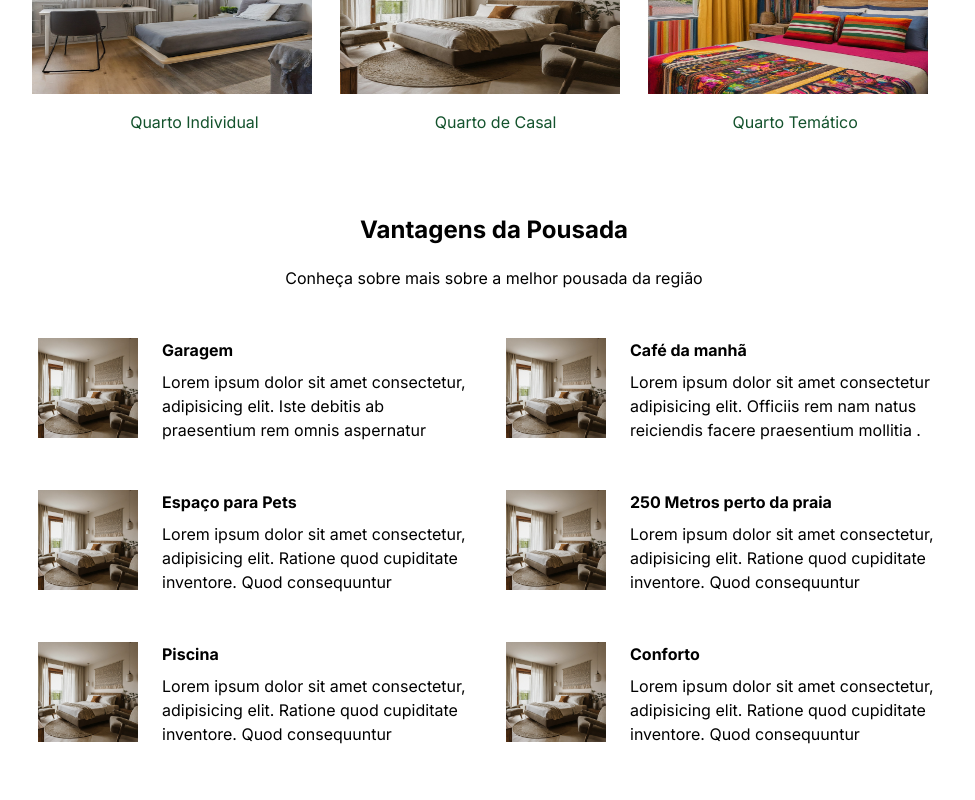
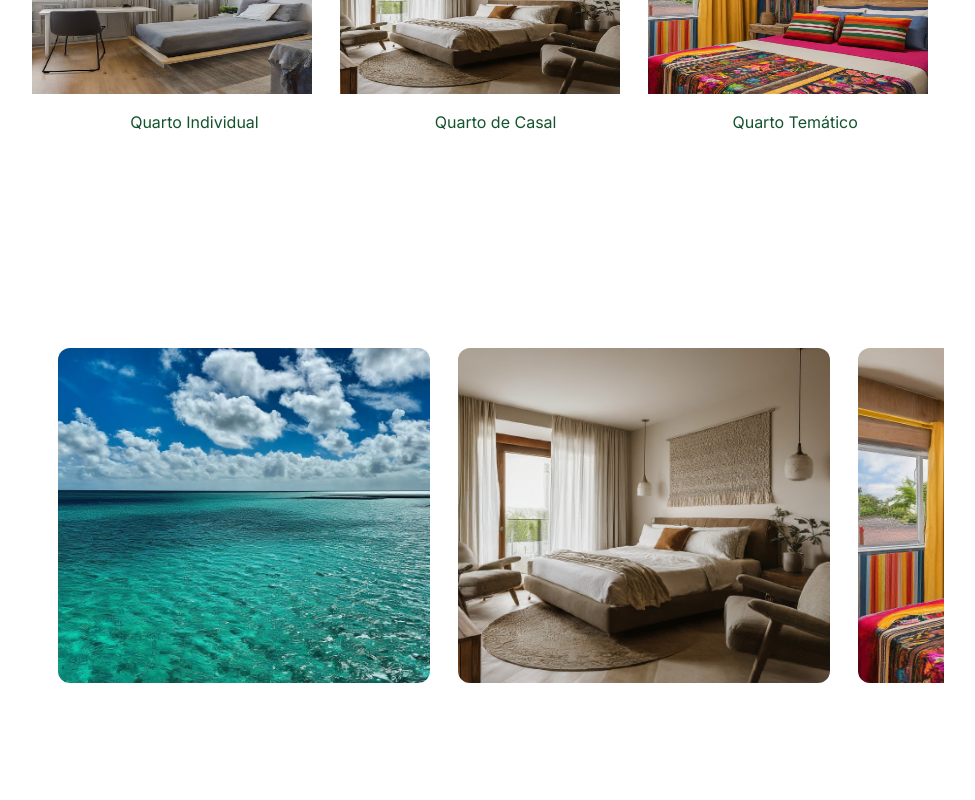
Before and after one commit to RRodrigoCordeiro/Pousad, a Next.js app: page / in a window 1280 px wide. Shown: the part 1020-1820 px from the top of the page, without its empty margins (146-1121 px from the left). Built offline with nearby package versions, Linux system fonts and the light colour scheme.

Commit message:
Implementando a estrutura inicial e a funcionalidade do carrossel

```diff
--- a/package.json
+++ b/package.json
@@ -10,6 +10,7 @@
   },
   "dependencies": {
     "axios": "^1.7.2",
+    "framer-motion": "^11.3.30",
     "next": "^14.2.3",
     "react": "^18",
     "react-dom": "^18"
--- /dev/null
+++ b/src/app/components/Carrosel.tsx
@@ -0,0 +1,44 @@
+'use client'
+import React, { useRef, useState, useEffect } from 'react'
+import { motion } from 'framer-motion'
+import Image from 'next/image'
+
+
+import Image1 from '../../../public/mar.png'
+import Image2 from '../../../public/QuartoCasal.jpg'
+import Image3 from '../../../public/QuartoTematico.jpg'
+import Image4 from '../../../public/seta.png'
+
+const images = [Image1, Image2, Image3, Image4]
+
+
+const Carrosel = () => {
+    const carousel = useRef();
+    const [width, setWidth] = useState(0)
+
+    useEffect(() => {
+        console.log(carousel.current?.scrollWidth, carousel.current?.offsetWidth)
+        setWidth(carousel.current?.scrollWidth - carousel.current?.offsetWidth)
+
+    },[])
+
+
+  return (
+    <div className="w-full mx-auto min-h-screen flex items-center justify-center max-w-[900px]">
+        <motion.div ref={carousel}  className="cursor-grab overflow-hidden" whileTap={{cursor: "grabbing" }}>
+            <motion.div className='flex'
+            drag="x"
+            dragConstraints={{ right: 0, left: -width }}
+            >
+                {images.map(image => (
+                    <motion.div className='min-h-[200px] min-w-[400px] p-3.5' key={image}>
+                         <Image className="w-full h-[90%] rounded-[12px] pointer-events-none " src={image} alt="Pousada Logo" width={200} height={80} />
+                    </motion.div>
+                ))}
+            </motion.div>
+        </motion.div>
+    </div>
+  )
+}
+
+export default Carrosel
--- a/src/app/page.tsx
+++ b/src/app/page.tsx
@@ -5,10 +5,12 @@ import Cabecalho from "./components/Cabecalho";
 import Rodape from "./components/Rodape";
 import Localizacao from "./components/Localizacao";
 import Background from "./components/Background";
+import Carrosel from "./components/Carrosel";
 
 export default function Home() {
   return (
     <main>
+
       <Cabecalho />
       <Background />
       <div className="text-3xl font-bold text-center mt-24 text-black-400" id="quartos">
@@ -37,6 +39,7 @@ export default function Home() {
         <p className="text-green-900">Quarto de Casal</p>
         <p className="text-green-900">Quarto Temático</p>
       </div>
+      <Carrosel/>
       <div className="text-center mt-20 text-2xl font-bold" id="sobre">
         <h3>Vantagens da Pousada</h3>
       </div>
```
Also changed, not shown: src/app/components/CepApi.tsx (line endings or trailing spaces), 1 other file (tests, documents, lock files or other folders).
